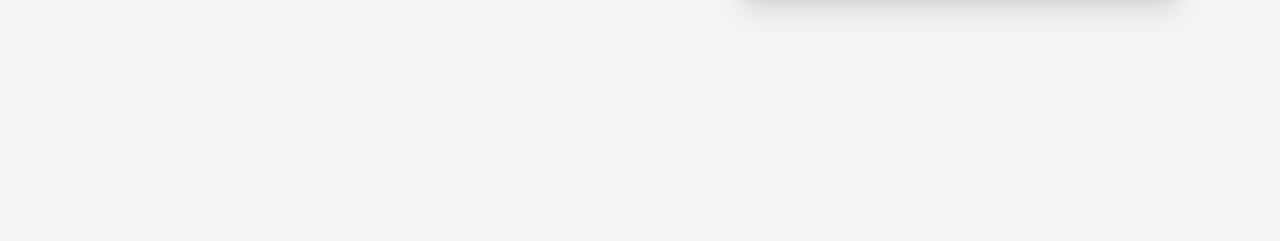
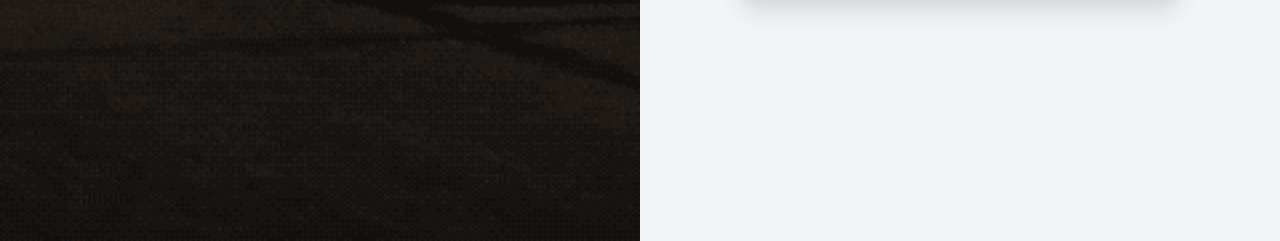
Before and after one commit to jiatasemanuels/login-google, a website: page public/index.html in a window 1280 px wide. Shown: the part 559-800 px from the top of the page. Drawn offline with nearby package versions, Linux system fonts and the light colour scheme.

Commit message:
Añadido carpeta public con diseño estático

```diff
--- a/public/index.html
+++ b/public/index.html
@@ -28,6 +28,9 @@
   </style>
 </head>
 <body class="bg-gray-100 text-gray-900 min-h-screen flex items-center justify-center">
+
+  <div class="w-full h-screen flex flex-col md:flex-row overflow-hidden">
+
     <div class="relative w-full md:w-1/2 overflow-hidden flex items-center justify-center bg-black">
         <img src="/car.gif" class="carousel-video active object-cover w-full h-full" alt="GIF 1" />
         <img src="/car2.gif" class="carousel-video object-cover w-full h-full" alt="GIF 2" />
```
